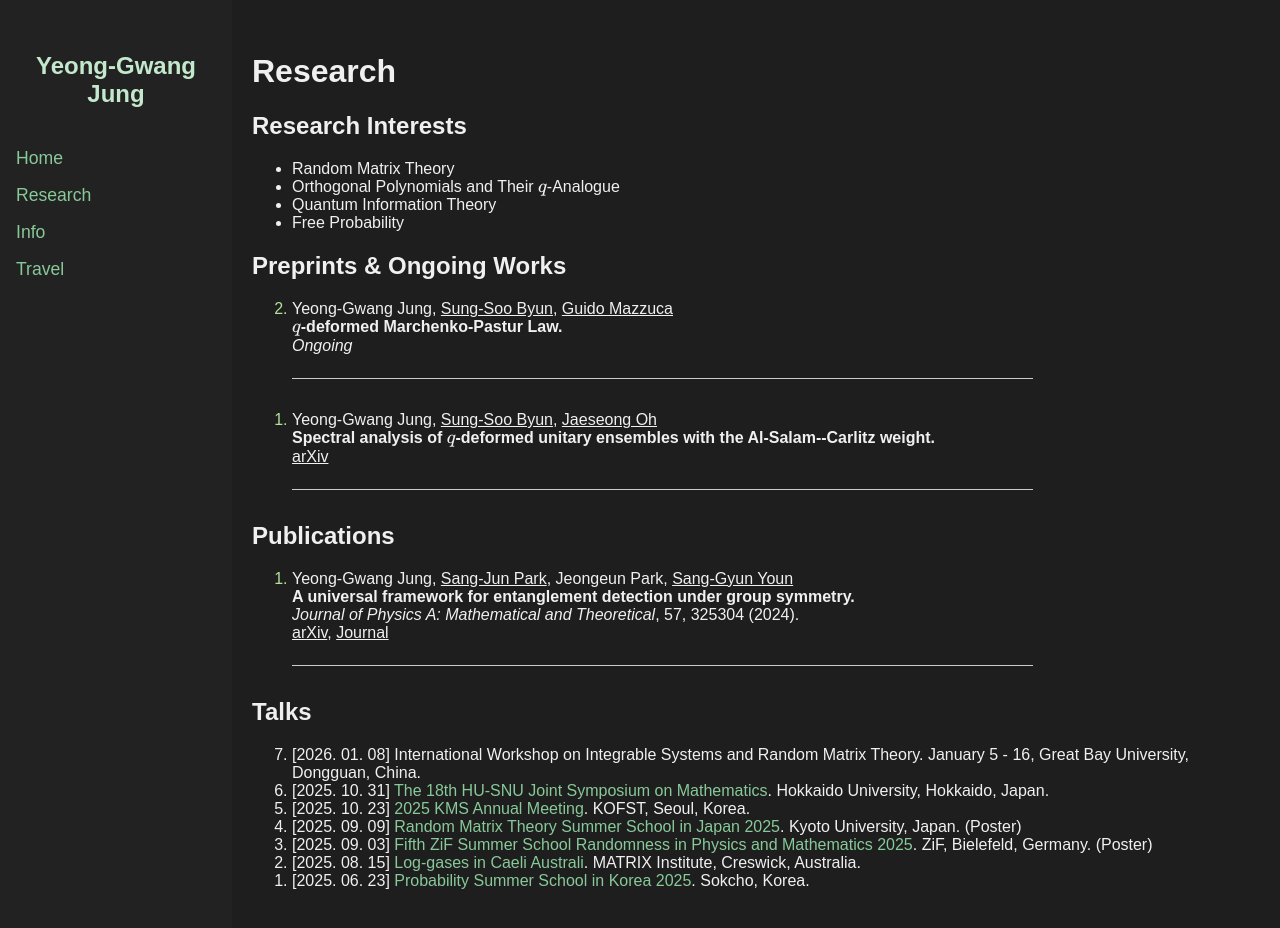
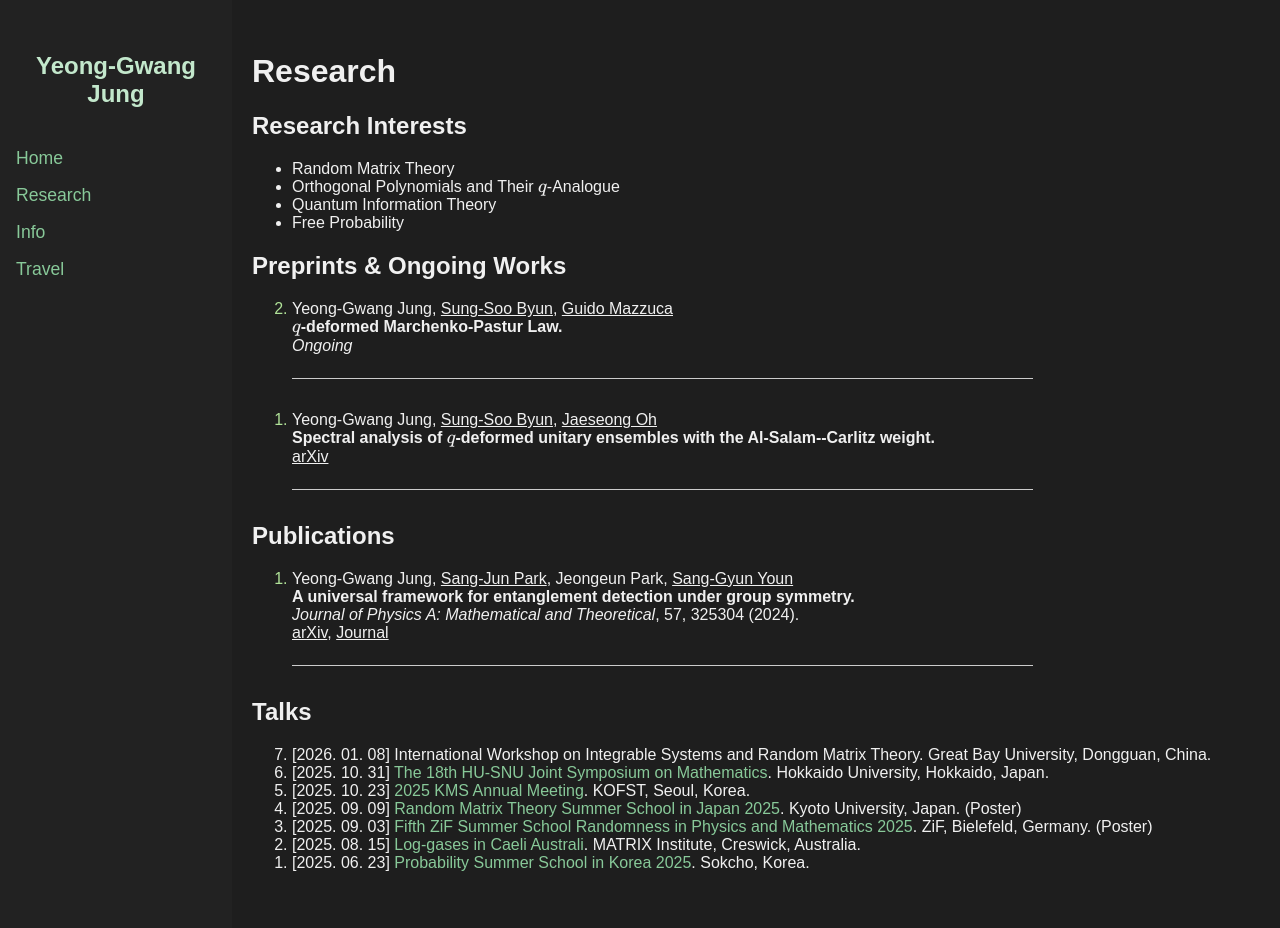
Before and after one commit to y-gJung/y-gJung.github.io, a Jekyll site: the page built from research.md, in a window 1280 px wide and 938 px high. Shown: the top 928 px of the window. Built offline with Jekyll 4.4.1, drawn with Linux system fonts in a browser that asks for light colours.

Commit message:
Update research.md

```diff
--- a/research.md
+++ b/research.md
@@ -40,7 +40,7 @@ title: Research
 ## Talks
 <ol reversed>
   <li>
-    [2026. 01. 08] International Workshop on Integrable Systems and Random Matrix Theory. January 5 - 16, Great Bay University, Dongguan, China.
+    [2026. 01. 08] International Workshop on Integrable Systems and Random Matrix Theory. Great Bay University, Dongguan, China.
   </li>
   <li>
     [2025. 10. 31] <a href="https://sites.google.com/view/hu-snu2025/home">The 18th HU-SNU Joint Symposium on Mathematics</a>. Hokkaido University, Hokkaido, Japan.
```
